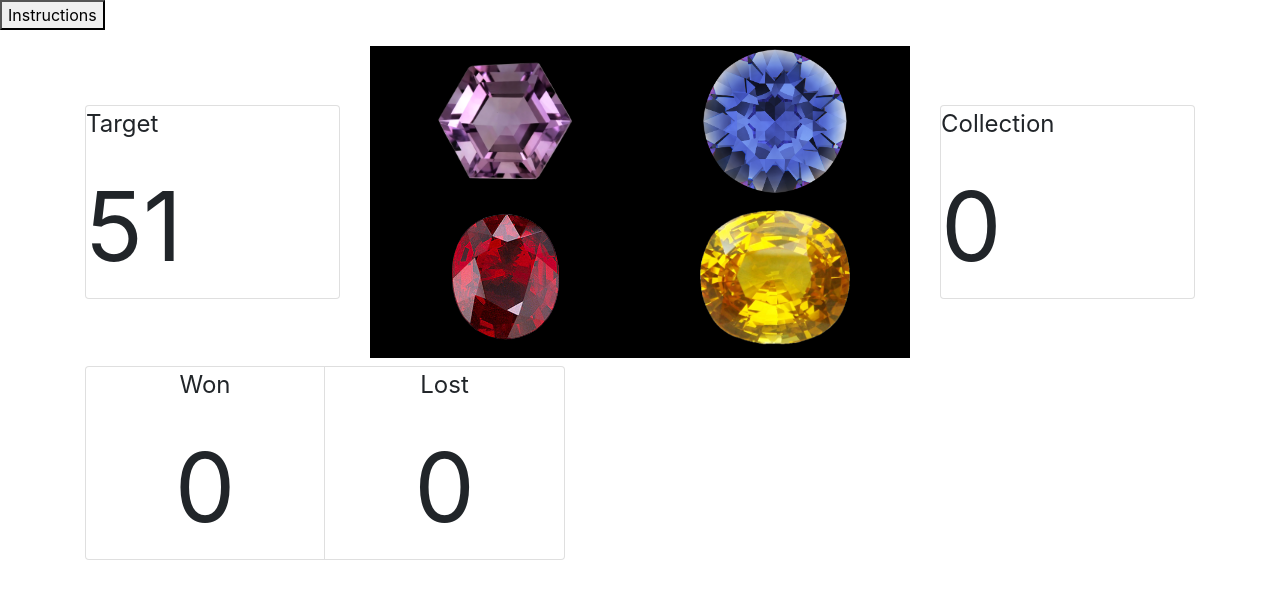
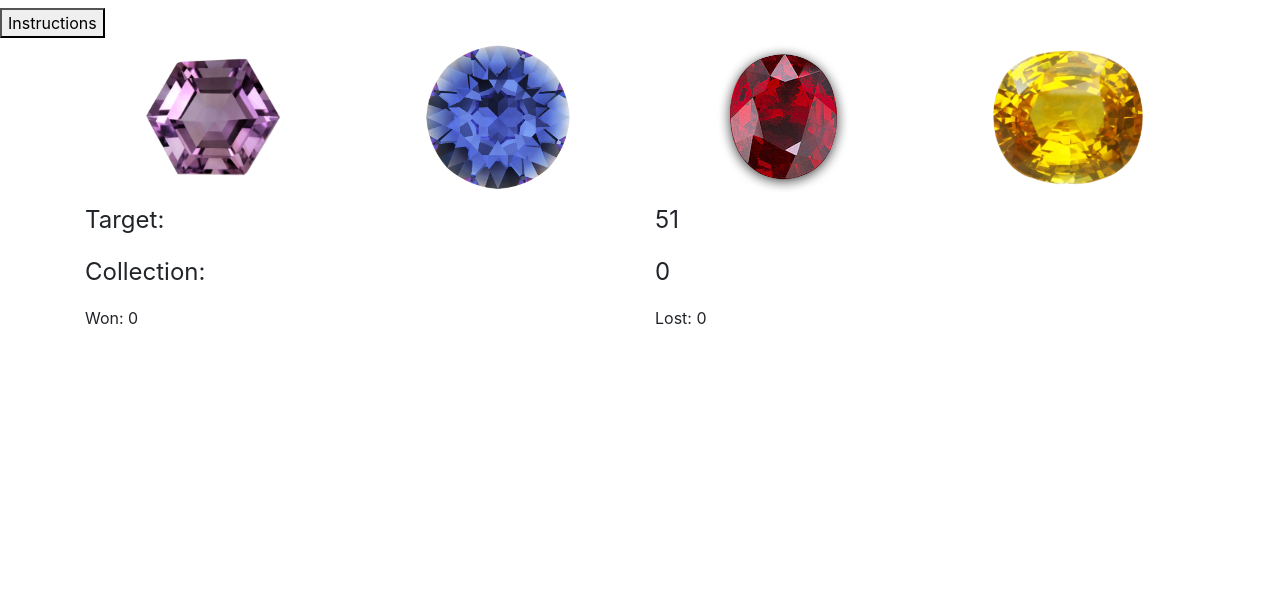
Before and after one commit to kenzrad/crystal-jquery, a plain HTML site: page index.html in a window 1280 px wide. Drawn offline with nearby package versions, Linux system fonts and the light colour scheme.

Commit message:
okokokok

```diff
--- a/assets/css/style.css
+++ b/assets/css/style.css
@@ -4,16 +4,16 @@
 }
 
 .gem-main {
-    font-size: 6em;
+    font-size: 1.5em;
 }
 
 .score-card {
-    font-size: 2.5em;
+    /* font-size: 2.5em; */
 }
 
 .card-title {
-    font-size: 1.5em;
-    font-style: bold;
+    /* font-size: 1.5em;
+    font-style: bold; */
 }
 
 .gem-container {
--- a/assets/javascript/game.js
+++ b/assets/javascript/game.js
@@ -43,8 +43,8 @@ $(document).ready(function() {
         $("#blue-gem").val(blueGem);
         $("#purple-gem").val(purpleGem);
         $("#target-gem").text(targetGem);
-        $("#lost-score").text(lost);
-        $("#won-score").text(won);
+        $("#lost-score").text("Lost: " + lost);
+        $("#won-score").text("Won: " + won);
     }
 
 
--- a/index.html
+++ b/index.html
@@ -17,6 +17,11 @@
 
 <body>
 
+    <!--for win/lose message-->
+    <div id="message=div">
+        <h1 id="message"></h1>
+    </div>
+
     <button id="ins-button" class="button">Instructions</button>
     <div id="ins-div" class="collapse">
         <p>I am the Crystal Collector! Help me collect crystals to achieve OPTIMUM CRYSTAL STATUS! Collect Crystals by clicking on them. Each crystal has a special property [number value] that can only be revealed through THE POWER OF MATH!</p>
@@ -24,47 +29,73 @@
         <p>HAVE FUN!</p>
     </div>
 
+    <div id="crystal-div" class=container>
+        <!-- <div class="row my-2 align-items-center">
+            <div class=col-md-12> -->
+                    <div class="row">
+                        <div class="col-md-3 col-6 text-center p-1">
+                            <input type="image" class="gem-button img-fluid" id="purple-gem" src="assets/images/purple.png"></input>
+                        </div>
+                        <div class="col-md-3 col-6 text-center p-1">
+                            <input type="image" class="gem-button img-fluid" id="blue-gem" src="assets/images/blue.png"></input>
+                        </div>
+                        <div class="col-md-3 col-6 text-center p-1">
+                            <input type="image" class="gem-button img-fluid" id="red-gem" src="assets/images/red.png"></input>
+                        </div>
+                        <div class="col-md-3 col-6 text-center p-1">
+                            <input type="image" class="gem-button img-fluid" id="yellow-gem" src="assets/images/yellow.png"></input>
+                        </div>
+                    </div>
+                <!-- </div> -->
+            <!-- <div class=col-md-6> -->
+                <div class="row">
+                    <div class="col-6">
+                        <div class="gem-main">
+                            <p>Target: </p>
+                        </div>
+                    </div>
+                    <div class="col-6">
+                        <div id="target-gem" class="gem-main"></div>
+                    </div>
+                </div>
+                <div class="row">
+                    <div class="col-6">
+                        <div class="gem-main">
+                            <p>Collection: </p>
+                        </div>
+                    </div>
+                    <div class="col-6">
+                        <div id="num-gem" class="gem-main">
+                        </div>
+                    </div>
+                </div>
+                <div class="row">
+                    <div class="col-6">
+                        <p id="won-score" class="gem-score"></p>
+                    </div>
+                    <div class="col-6">
+                        <p id="lost-score" class="gem-score"></p>
+                    </div>
+                </div>
+        </div>
+        <!-- </div> -->
 
-        <p id="message"></p>
+                <!-- <div class="card-group text-center"> -->
+                    <!-- <div class="card"></div>style="max-width: 15rem" -->
+                        <!-- <div class="card-title">Target</div>
 
-
-    <div class=container>
-        <div class="row my-2 align-items-center">
-            <div class=col-md-3>
-                <!-- <div class="card-group text-center"> -->
-                    <div class="card"><!--</div>style="max-width: 15rem"-->
-                        <div class="card-title">Target</div>
-                        <div id="target-gem" class="card-text gem-main"></div>
                     </div>
                 </div>
             <div class="col-md-6">
-                <div id="gems" class="container gem-container container-fluid">
-                        <div class="row">
-                            <div class="col-md-6 text-center">
-                                <input type="image" class="gem-button img-fluid" id="purple-gem" src="assets/images/purple.png"></input>
-                            </div>
-                            <div class="col-md-6 text-center">
-                                <input type="image" class="gem-button img-fluid" id="blue-gem" src="assets/images/blue.png"></input>
-                            </div>
-                        </div>
-                            <div class="row">
-                                <div class="col-md-6 text-center">
-                                    <input type="image" class="gem-button img-fluid" id="red-gem" src="assets/images/red.png"></input>
-                                </div>
-                                <div class="col-md-6 text-center">
-                                    <input type="image" class="gem-button img-fluid" id="yellow-gem" src="assets/images/yellow.png"></input>
-                                </div>
-                            </div>
-                        </div>
-                    </div>
+
 
             <div class="col-md-3">
                     <div class="card">
                         <div class="card-title">Collection</div>
-                        <div id="num-gem" class="card-text gem-main">0</div>
+
                     </div>
-            </div>
-        </div>
+            </div> -->
+        <!-- </div>
     </div>
 
 
@@ -74,7 +105,7 @@
                 <div class="card-group text-center">
                     <div class="card"  style="max-width: 15rem">
                         <div class="card-title">Won</div>
-                        <div id="won-score" class="card-text gem-main"></div>
+
                     </div>
                     <div class="card" style="max-width: 15rem">
                         <div class="card-title">Lost</div>
@@ -82,9 +113,8 @@
                     </div>
                 </div>
             </div>
-        </div>
+        </div> -->
 
-    </div>
 
 <!-- <script src="https://ajax.googleapis.com/ajax/libs/jquery/3.3.1/jquery.min.js"></script> -->
 <!-- <script src="https://maxcdn.bootstrapcdn.com/bootstrap/3.4.0/js/bootstrap.min.js"></script> -->
```
